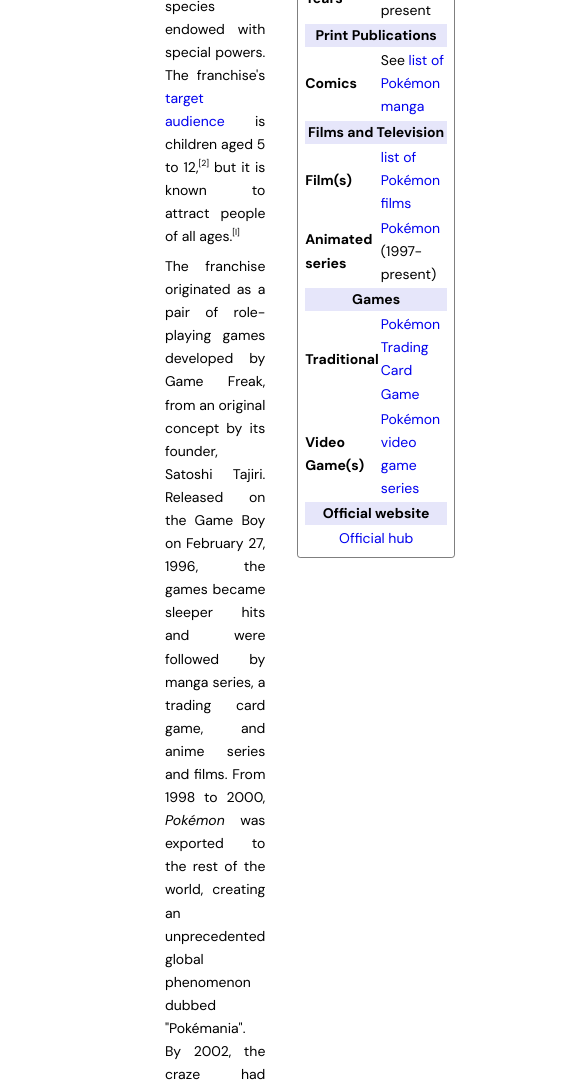
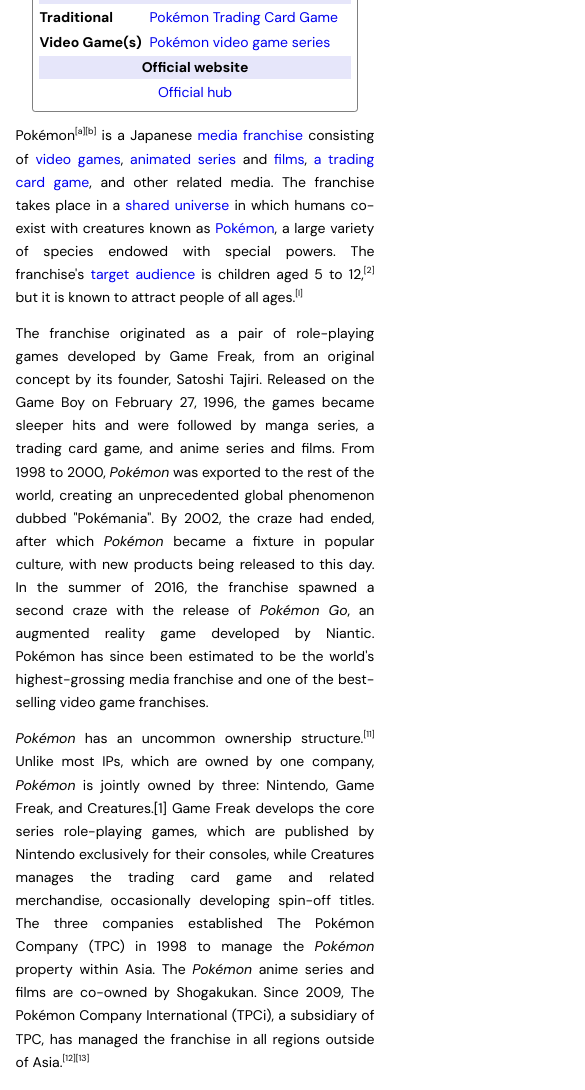
Before and after one commit to MatthewEvan/new-wikipedia-clone, a plain HTML site: page index.html in a window 390 px wide. Shown: the part 910-2000 px from the top of the page, 585 px wide, since content can reach past the window. Drawn offline with Linux system fonts and the light colour scheme.

Commit message:
Updating website's responsiveness

```diff
--- a/index.html
+++ b/index.html
@@ -90,46 +90,6 @@
                 </p>
             </div>
             <div class="para-and-table">
-                <div class="main-info">
-                    <p>
-                        Pokémon<sup>[a][b]</sup> is a Japanese <a href="https://en.wikipedia.org/wiki/Media_franchise">media
-                            franchise</a> consisting of <a
-                            href="https://en.wikipedia.org/wiki/List_of_Pok%C3%A9mon_video_games">video games</a>,
-                        <a href="https://en.wikipedia.org/wiki/Pok%C3%A9mon_(TV_series)">animated series</a> and <a
-                            href="https://en.wikipedia.org/wiki/List_of_Pok%C3%A9mon_films">films</a>, <a
-                            href="https://en.wikipedia.org/wiki/Pok%C3%A9mon_Trading_Card_Game">a trading card game</a>,
-                        and other related media. The franchise takes place in a <a
-                            href="https://en.wikipedia.org/wiki/Shared_universe">shared universe</a> in which humans
-                        co-exist with creatures known as <a
-                            href="https://en.wikipedia.org/wiki/List_of_Pok%C3%A9mon">Pokémon</a>,
-                        a large variety of species endowed with special powers. The franchise's <a
-                            href="https://en.wikipedia.org/wiki/Target_audience">target audience</a> is children aged 5 to
-                        12,<sup>[2]</sup> but it is known to attract people of all ages.<sup>[I]</sup>
-                    </p>
-                    <p>
-                        The franchise originated as a pair of role-playing games developed by Game Freak, from an original
-                        concept by its founder, Satoshi Tajiri. Released on the Game Boy on February 27, 1996, the games
-                        became sleeper hits and were followed by manga series,
-                        a trading card game, and anime series and films. From 1998 to 2000, <i>Pokémon</i> was exported to
-                        the rest of the world, creating an unprecedented global phenomenon dubbed "Pokémania". By 2002, the
-                        craze had ended, after which <i>Pokémon</i> became a fixture in
-                        popular culture, with new products being released to this day. In the summer of 2016, the franchise
-                        spawned a second craze with the release of <i>Pokémon Go</i>, an augmented reality game developed by
-                        Niantic. Pokémon has since been estimated to be the
-                        world's highest-grossing media franchise and one of the best-selling video game franchises.
-                    </p>
-                    <p>
-                        <i>Pokémon</i> has an uncommon ownership structure.<sup>[11]</sup> Unlike most IPs, which are owned
-                        by one company, <i>Pokémon</i> is jointly owned by three: Nintendo, Game Freak, and Creatures.[1]
-                        Game Freak develops the core series role-playing games, which are published by
-                        Nintendo exclusively for their consoles, while Creatures manages the trading card game and related
-                        merchandise, occasionally developing spin-off titles. The three companies established The Pokémon
-                        Company (TPC) in 1998 to manage the <i>Pokémon</i> property within
-                        Asia. The <i>Pokémon</i> anime series and films are co-owned by Shogakukan. Since 2009, The Pokémon
-                        Company International (TPCi), a subsidiary of TPC, has managed the franchise in all regions outside
-                        of Asia.<sup>[12][13]</sup>
-                    </p>
-                </div>
                 <table>
                     <tr>
                         <th class="table-header" colspan="2" style="font-size: 1.25rem; font-style:italic";>Pokémon</th>
@@ -196,6 +156,44 @@
                         <td colspan="2" style="text-align: center;"><a href="https://www.portal-pokemon.com/">Official hub</a></td>
                     </tr>
                 </table>
+                <p>
+                    Pokémon<sup>[a][b]</sup> is a Japanese <a href="https://en.wikipedia.org/wiki/Media_franchise">media
+                        franchise</a> consisting of <a
+                        href="https://en.wikipedia.org/wiki/List_of_Pok%C3%A9mon_video_games">video games</a>,
+                    <a href="https://en.wikipedia.org/wiki/Pok%C3%A9mon_(TV_series)">animated series</a> and <a
+                        href="https://en.wikipedia.org/wiki/List_of_Pok%C3%A9mon_films">films</a>, <a
+                        href="https://en.wikipedia.org/wiki/Pok%C3%A9mon_Trading_Card_Game">a trading card game</a>,
+                    and other related media. The franchise takes place in a <a
+                        href="https://en.wikipedia.org/wiki/Shared_universe">shared universe</a> in which humans
+                    co-exist with creatures known as <a
+                        href="https://en.wikipedia.org/wiki/List_of_Pok%C3%A9mon">Pokémon</a>,
+                    a large variety of species endowed with special powers. The franchise's <a
+                        href="https://en.wikipedia.org/wiki/Target_audience">target audience</a> is children aged 5 to
+                    12,<sup>[2]</sup> but it is known to attract people of all ages.<sup>[I]</sup>
+                </p>
+                <p>
+                    The franchise originated as a pair of role-playing games developed by Game Freak, from an original
+                    concept by its founder, Satoshi Tajiri. Released on the Game Boy on February 27, 1996, the games
+                    became sleeper hits and were followed by manga series,
+                    a trading card game, and anime series and films. From 1998 to 2000, <i>Pokémon</i> was exported to
+                    the rest of the world, creating an unprecedented global phenomenon dubbed "Pokémania". By 2002, the
+                    craze had ended, after which <i>Pokémon</i> became a fixture in
+                    popular culture, with new products being released to this day. In the summer of 2016, the franchise
+                    spawned a second craze with the release of <i>Pokémon Go</i>, an augmented reality game developed by
+                    Niantic. Pokémon has since been estimated to be the
+                    world's highest-grossing media franchise and one of the best-selling video game franchises.
+                </p>
+                <p>
+                    <i>Pokémon</i> has an uncommon ownership structure.<sup>[11]</sup> Unlike most IPs, which are owned
+                    by one company, <i>Pokémon</i> is jointly owned by three: Nintendo, Game Freak, and Creatures.[1]
+                    Game Freak develops the core series role-playing games, which are published by
+                    Nintendo exclusively for their consoles, while Creatures manages the trading card game and related
+                    merchandise, occasionally developing spin-off titles. The three companies established The Pokémon
+                    Company (TPC) in 1998 to manage the <i>Pokémon</i> property within
+                    Asia. The <i>Pokémon</i> anime series and films are co-owned by Shogakukan. Since 2009, The Pokémon
+                    Company International (TPCi), a subsidiary of TPC, has managed the franchise in all regions outside
+                    of Asia.<sup>[12][13]</sup>
+                </p>
             </div>
             <div id="name">
                 <h2>Name</h2>
--- a/styles.css
+++ b/styles.css
@@ -202,18 +202,18 @@
 }
 
 /* MAIN INFO  */
-.main-info,
 #name,
 #general-concept {
     display: flex;
     flex-direction: column;
-    gap: 0.4rem;
+    gap: 0.4rem
 }
 
-.main-info p,
+.para-and-table p,
 #name p,
 #general-concept p {
     text-align: justify;
+    margin-bottom: 0.4rem;
 }
 
 #content .main-article h2 {
@@ -225,19 +225,14 @@
     margin: 0.25rem 0;
 }
 
-.para-and-table {
-    display: flex;
-    align-items: flex-start;
-    gap: 2rem;
-}
-.main-info {
-    flex: 2;
-}
+
 table {
     border: 0.25px solid hsla(0, 0%, 0%, 0.5);
     border-radius: 0.2rem;
     padding: 0.3rem;
-    flex: 1;
+    width: 350px;
+    float: right;
+    margin-left: 1rem;
 }
 
 table tr th {
@@ -256,3 +251,47 @@
     text-align: center;
     background-color: #E6E6FA;
 }
+
+@media screen and (max-width: 1024px) {
+    table {
+        width: 250px;
+    }
+}
+
+@media screen and (max-width: 864px) {
+    #navigation, #appearance {
+        display: none;
+    }
+}
+
+@media screen and (max-width: 768px) {
+    main {
+        margin: 1rem 4vw;
+    }
+    nav {
+        padding: 0 4vw;
+    }
+    nav .search-bar {
+        display: none;
+    }
+}
+
+@media screen and (max-width: 640px) {
+    nav .nav-links {
+        display: none;
+    }
+    table {
+        width: calc(100% - 2rem);
+        float: none;
+        margin: 0 0 0.4rem 0;
+    }
+    .para-and-table {
+        display: flex;
+        flex-direction: column;
+        gap: 0.4rem;
+        align-items: center;
+    }
+    .para-and-table p {
+        margin-bottom: none;
+    }
+}
```
